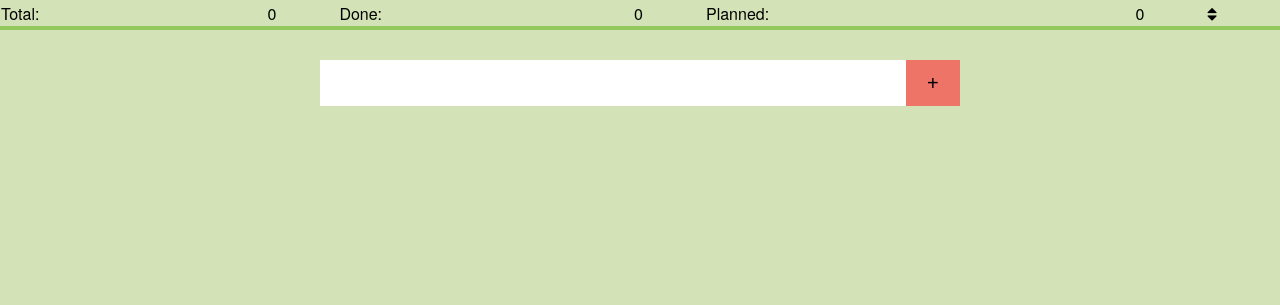
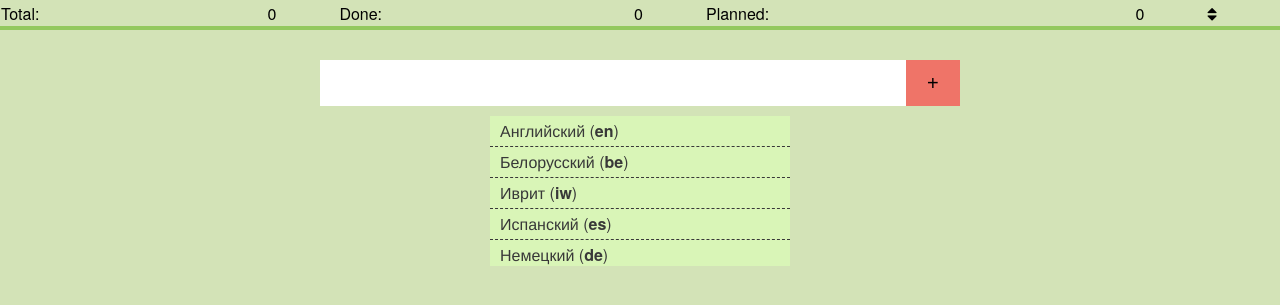
Before and after one commit to zhibirc/todo-s, a PHP site: page / in a window 1280 px wide. Shown: the part 50-355 px from the top of the page. Run offline with PHP 8.4, Linux system fonts and the light colour scheme.

Commit message:
Add inline comments; start to implement option for switching UI language.

```diff
--- a/css/index.css
+++ b/css/index.css
@@ -134,6 +134,39 @@ input, button {
 	border: 0;
 }
 
+#overlay {
+	background: rgba(0, 0, 0, .6);
+	display: none;
+	height: 100%;
+	left: 0;
+	position: fixed;
+	top: 0;
+	width: 100%;
+	z-index: 1000;
+}
+
+#lang_list {
+	height: 150px;
+	left: 50%;
+	margin-left: -150px;
+	overflow: auto;
+	position: absolute;
+	width: 300px;
+	z-index: 1001;
+}
+
+#lang_list p {
+	cursor: pointer;
+	height: 30px;
+	line-height: 30px;
+	margin: 0;
+	padding-left: 10px;
+}
+
+#lang_list p:last-child {
+	border-bottom: 0 !important;
+}
+
 .disabled {
 	pointer-events: none;
 }
@@ -158,7 +191,6 @@ body.light-theme {
 
 .light-theme header {
 	background: #93C85E;
-	color: #000;
 }
 
 .light-theme #settings li.active {
@@ -185,6 +217,15 @@ body.light-theme {
 .light-theme .shadow {
 	background: #BFBFBF;
 	text-decoration: line-through;
+}
+
+.light-theme #lang_list {
+	background: #D9F5B7;
+}
+
+.light-theme #lang_list p {
+	border-bottom: 1px dashed #383838;
+	color: #383838;
 }
 
 
--- a/index.html
+++ b/index.html
@@ -61,6 +61,19 @@
 
 		<section id="task_section"></section>
 
+		<div id="overlay"></div>
+		<div id="lang_list">
+			<p>Английский (<strong>en</strong>)</p>
+			<p>Белорусский (<strong>be</strong>)</p>
+			<p>Иврит (<strong>iw</strong>)</p>
+			<p>Испанский (<strong>es</strong>)</p>
+			<p>Немецкий (<strong>de</strong>)</p>
+			<p>Русский (<strong>ru</strong>)</p>
+			<p>Украинский (<strong>uk</strong>)</p>
+			<p>Финский (<strong>fi</strong>)</p>
+			<p>Французский (<strong>fr</strong>)</p>
+		</div>
+
         <script type="text/javascript" src="cordova.js"></script>
 		<script type="text/javascript" src="js/app.js"></script>
         <script type="text/javascript" src="js/index.js"></script>
```
Also changed, not shown: js/app.js (+26 -0 lines).
